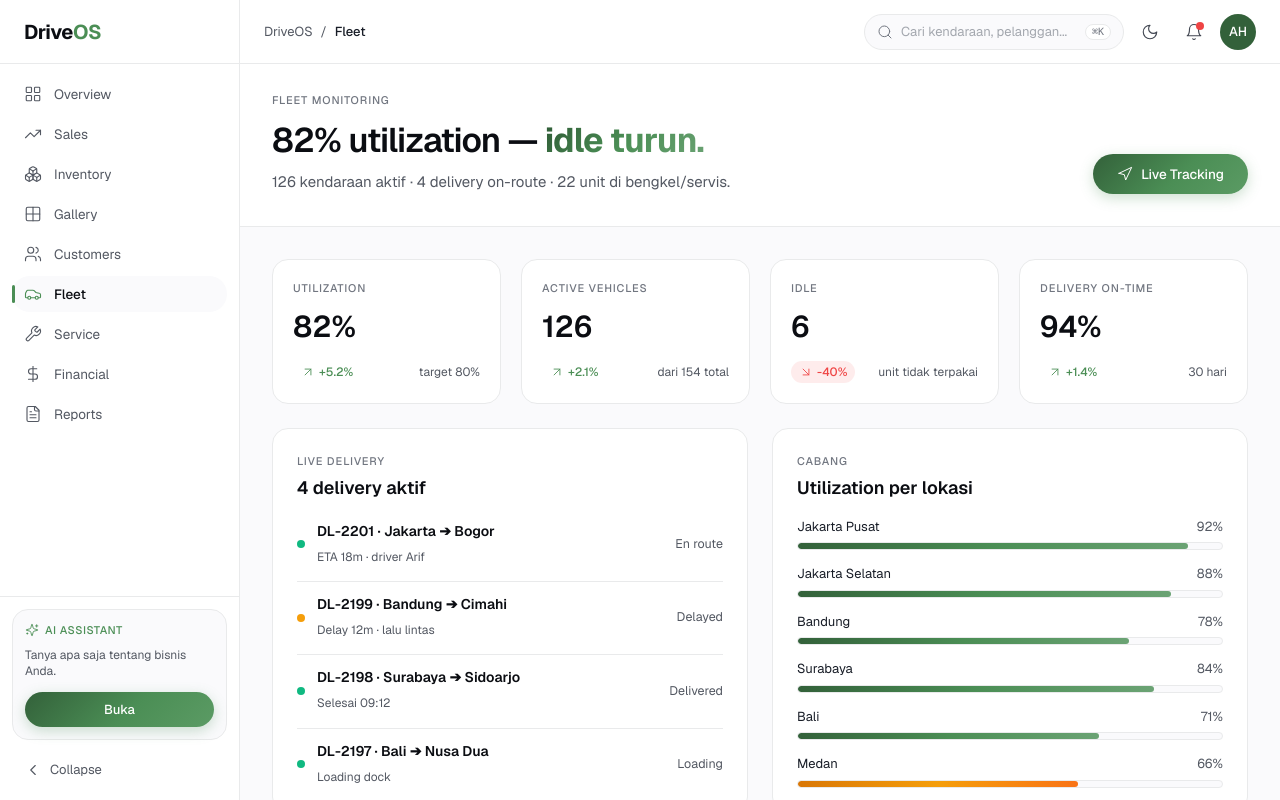
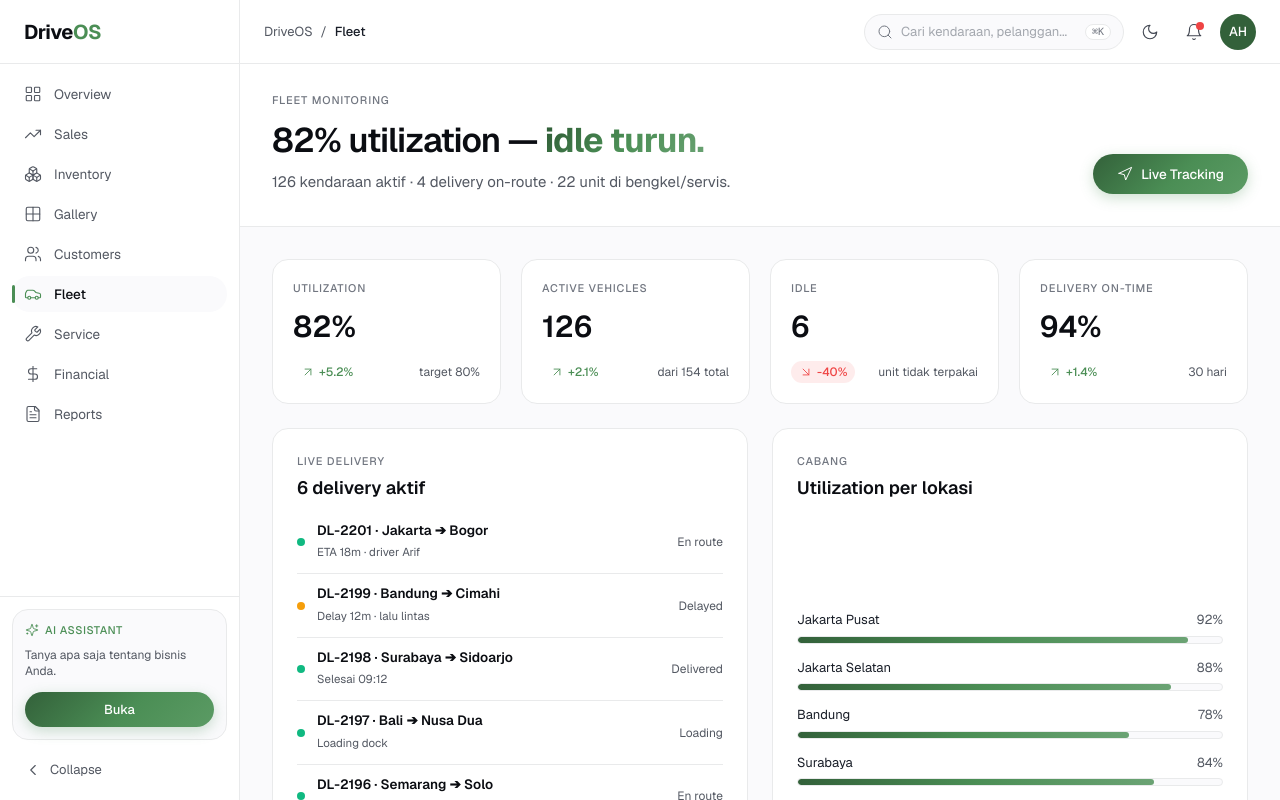
Before and after one commit to Nevad-dot/Vibe-Coding-DriveOS, a Next.js app in the folder apps/web/: page /fleet in a window 1280 px wide. Built offline with nearby package versions, Linux system fonts and the light colour scheme.

Commit message:
fix: match 6 items in LiveDeliveryPanel to eliminate internal bottom card gap

```diff
--- a/apps/web/src/features/fleet/components/LiveDeliveryPanel.tsx
+++ b/apps/web/src/features/fleet/components/LiveDeliveryPanel.tsx
@@ -28,6 +28,18 @@ const LIVE_DELIVERIES = [
     status: "Loading",
     dotColor: "bg-emerald-500",
   },
+  {
+    code: "DL-2196 · Semarang ➔ Solo",
+    meta: "ETA 42m · driver Budi",
+    status: "En route",
+    dotColor: "bg-emerald-500",
+  },
+  {
+    code: "DL-2195 · Medan ➔ Binjai",
+    meta: "Jadwal 14:00",
+    status: "Scheduled",
+    dotColor: "bg-blue-500",
+  },
 ];
 
 export const LiveDeliveryPanel: React.FC = () => {
@@ -44,25 +56,25 @@ export const LiveDeliveryPanel: React.FC = () => {
           LIVE DELIVERY
         </span>
         <h3 className="text-[18px] font-display font-semibold text-textGray-display">
-          4 delivery aktif
+          6 delivery aktif
         </h3>
       </div>
 
-      {/* Delivery Items List evenly spaced to match card height */}
-      <div className="flex flex-col flex-1 justify-between divide-y divide-surfaceLight-border">
+      {/* 6 Delivery Items matching exact 6 rows of Branch Utilization Panel */}
+      <div className="flex flex-col divide-y divide-surfaceLight-border">
         {LIVE_DELIVERIES.map((item, idx) => (
-          <div key={idx} className="py-3 flex items-center justify-between gap-4 first:pt-1 last:pb-0">
+          <div key={idx} className="py-2.5 flex items-center justify-between gap-4 first:pt-1 last:pb-0">
             <div className="flex items-center gap-3">
               <span className={`w-2 h-2 rounded-full ${item.dotColor} shrink-0`} />
               <div>
-                <h4 className="text-[14px] font-semibold text-textGray-display mb-0.5">
+                <h4 className="text-[13.5px] font-semibold text-textGray-display leading-snug">
                   {item.code}
                 </h4>
-                <span className="text-[12px] text-textGray-tertiary font-normal">{item.meta}</span>
+                <span className="text-[11.5px] text-textGray-tertiary font-normal">{item.meta}</span>
               </div>
             </div>
 
-            <div className="text-[12.5px] font-normal text-textGray-tertiary shrink-0">
+            <div className="text-[12px] font-normal text-textGray-tertiary shrink-0">
               {item.status}
             </div>
           </div>
```
